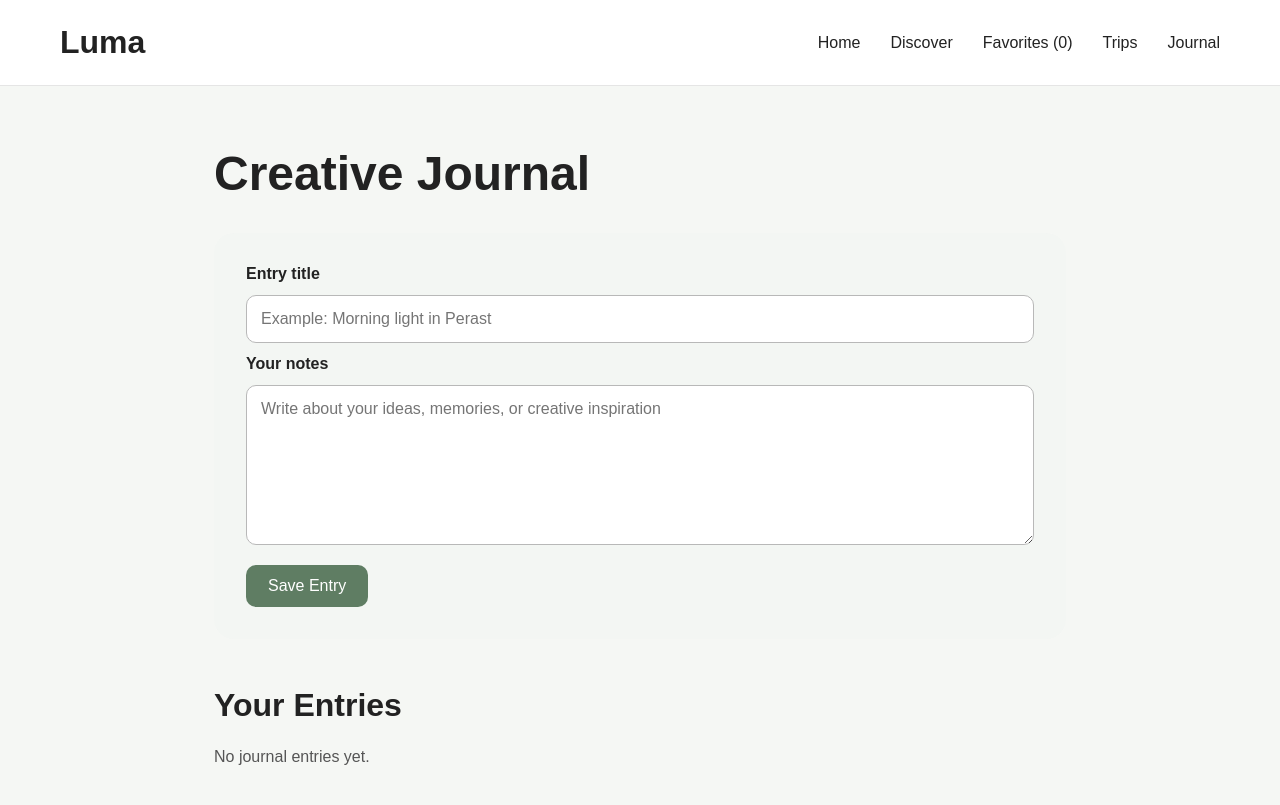
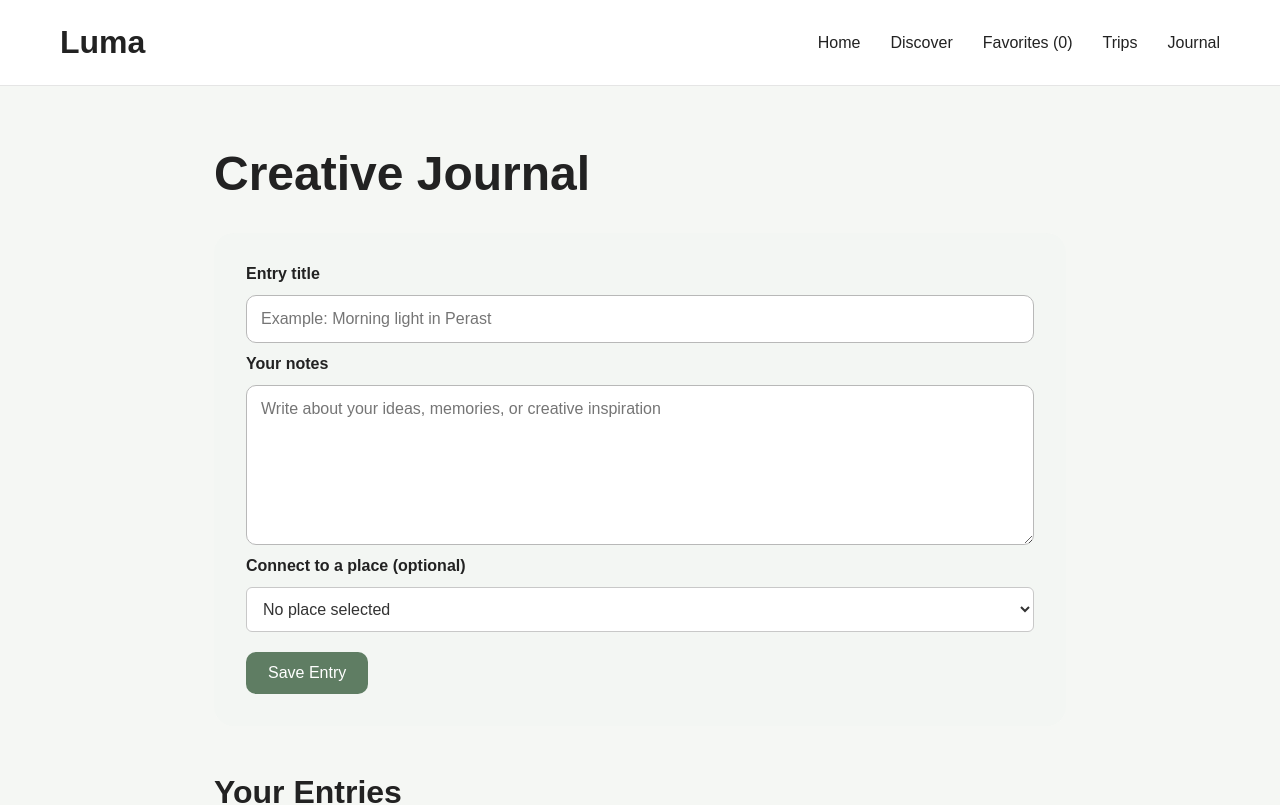
Before and after one commit to Filipmcetinje/luma, a React app in the folder frontend/: page /journal in a window 1280 px wide. Shown: the top 805 px of the page. Built offline with nearby package versions, Linux system fonts and the light colour scheme; the HTML template or start-up script is replaced by a standard one.

Commit message:
Connect journal entries to places

```diff
--- a/frontend/src/pages/Journal/Journal.css
+++ b/frontend/src/pages/Journal/Journal.css
@@ -152,6 +152,36 @@
 .journal__cancel-button:hover {
   background-color: #cecece;
 }
+.journal__select {
+  width: 100%;
+  padding: 12px;
+  border: 1px solid #c8c8c8;
+  border-radius: 6px;
+  color: #333;
+  background-color: #fff;
+  font: inherit;
+}
+
+.journal__select:focus {
+  border-color: #49634a;
+  outline: 2px solid rgba(73, 99, 74, 0.2);
+}
+
+.journal__entry-place {
+  margin: 8px 0;
+  color: #666;
+  font-size: 14px;
+}
+
+.journal__entry-place-link {
+  color: #49634a;
+  font-weight: 600;
+  text-decoration: none;
+}
+
+.journal__entry-place-link:hover {
+  text-decoration: underline;
+}
 
 @media screen and (max-width: 700px) {
   .journal {
--- a/frontend/src/pages/Journal/Journal.jsx
+++ b/frontend/src/pages/Journal/Journal.jsx
@@ -1,6 +1,7 @@
 import { useEffect, useState } from "react";
 import "./Journal.css";
 import places from "../../data/places";
+import { Link } from "react-router-dom";
 
 function Journal() {
   const [entryTitle, setEntryTitle] = useState("");
@@ -40,12 +41,14 @@ function Journal() {
       id: Date.now(),
       title: trimmedTitle,
       text: trimmedText,
+      placeId: selectedPlaceId ? Number(selectedPlaceId) : null,
       createdAt: new Date().toLocaleDateString(),
     };
 
     setEntries((currentEntries) => [newEntry, ...currentEntries]);
     setEntryTitle("");
     setEntryText("");
+    setSelectedPlaceId("");
   }
 
   function handleStartEditing(entry) {
@@ -135,6 +138,25 @@ function Journal() {
         />
         {formError && <p className="journal__error">{formError}</p>}
 
+        <label className="journal__label" htmlFor="entry-place">
+          Connect to a place (optional)
+        </label>
+
+        <select
+          className="journal__select"
+          id="entry-place"
+          value={selectedPlaceId}
+          onChange={(event) => setSelectedPlaceId(event.target.value)}
+        >
+          <option value="">No place selected</option>
+
+          {places.map((place) => (
+            <option key={place.id} value={place.id}>
+              {place.title} — {place.location}
+            </option>
+          ))}
+        </select>
+
         <button className="journal__button" type="submit">
           Save Entry
         </button>
@@ -150,6 +172,18 @@ function Journal() {
             {entries.map((entry) => (
               <li className="journal__entry" key={entry.id}>
                 <p className="journal__entry-date">{entry.createdAt}</p>
+                {entry.placeId && (
+                  <p className="journal__entry-place">
+                    Place:{" "}
+                    <Link
+                      className="journal__entry-place-link"
+                      to={`/places/${entry.placeId}`}
+                    >
+                      {places.find((place) => place.id === entry.placeId)
+                        ?.title || "Unknown place"}
+                    </Link>
+                  </p>
+                )}
                 {editingEntryId === entry.id ? (
                   <div className="journal__edit-form">
                     <input
```
